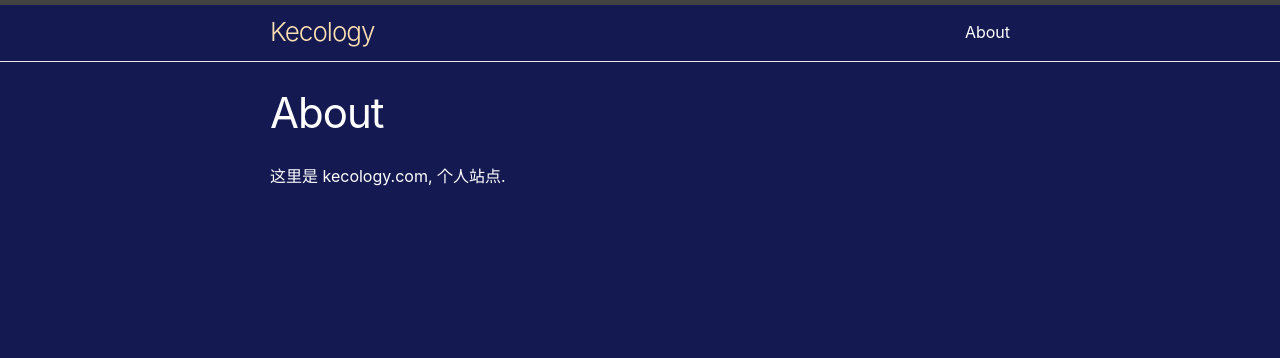
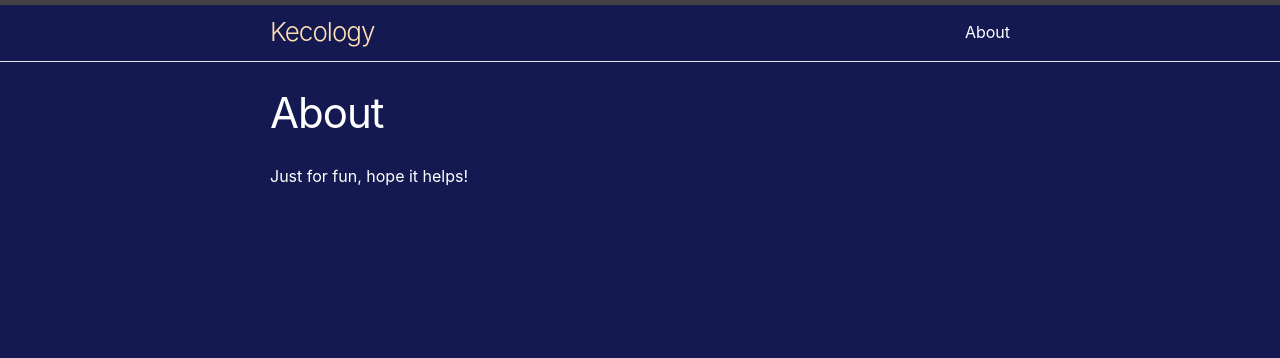
Before and after one commit to lijiaocn/kecology.com, a Jekyll site: the page built from about.markdown, in a window 1280 px wide. Shown: the top 358 px of the page. Built offline with Jekyll 4.4.1, drawn with Linux system fonts in a browser that asks for light colours; comment, search, counter and statistics services are not loaded.

Commit message:
update about

```diff
--- a/about.markdown
+++ b/about.markdown
@@ -4,4 +4,4 @@ title: About
 permalink: /about/
 ---
 
-这里是 kecology.com, 个人站点.
+Just for fun, hope it helps!
```
